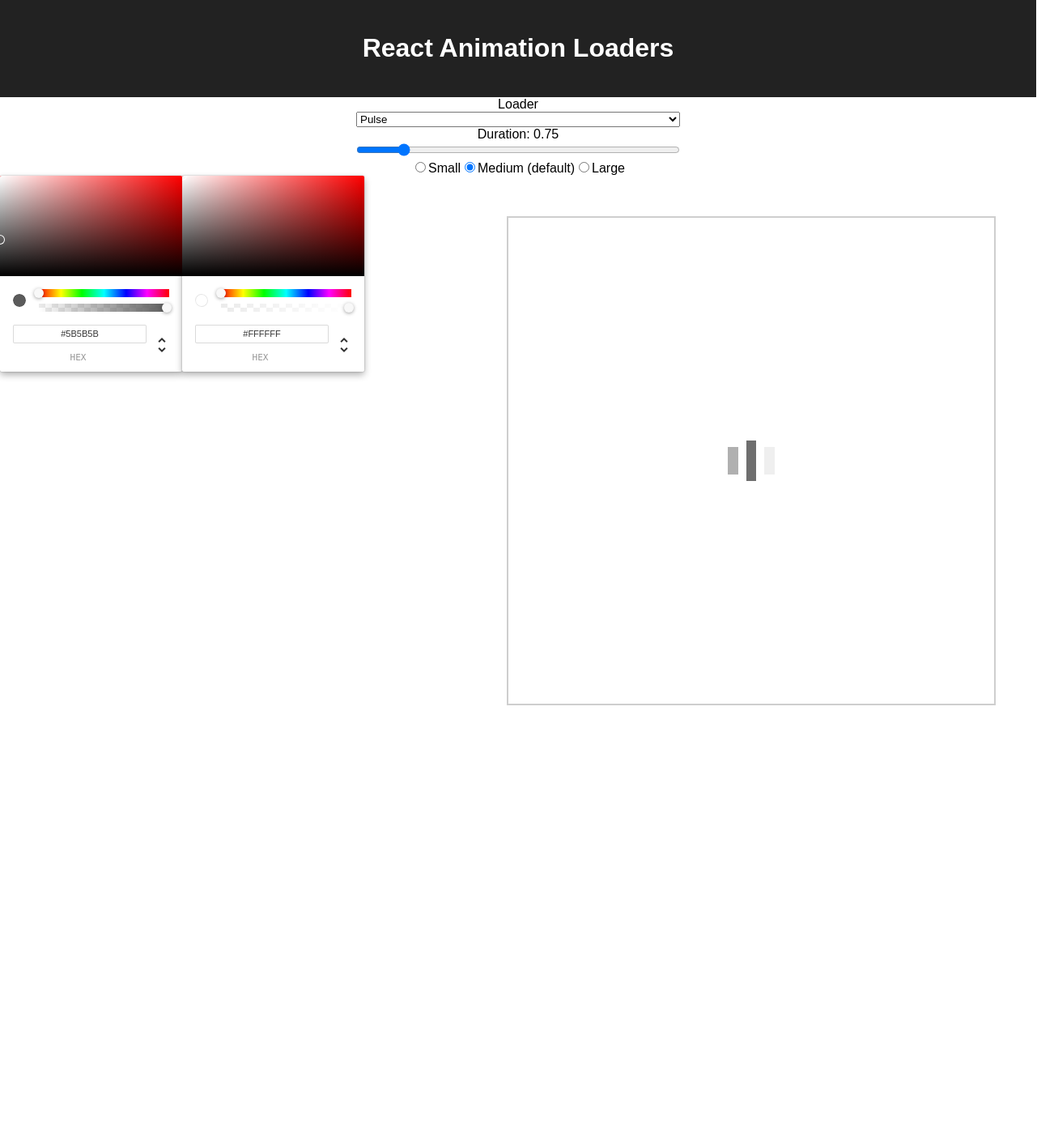
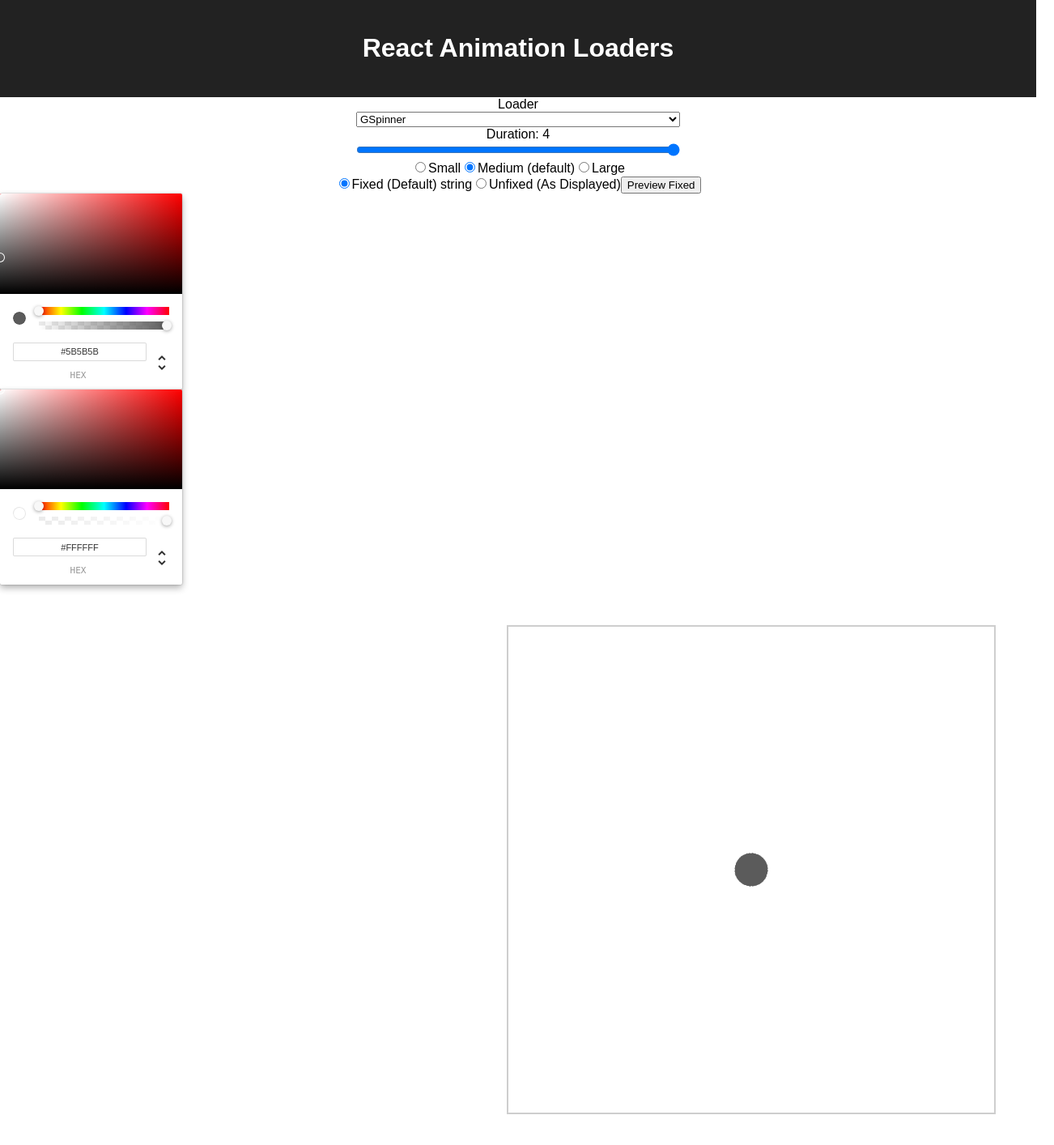
Before and after one commit to jefabrah/react-animation-loaders, a React (Create React App) app: page / in a window 1280 px wide. Shown: the top 1414 px of the page at 81% size, 1302 px wide, since content can reach past the window. Before the commit the page ends 871 px from the top, so only its background shows below. Built offline with nearby package versions, Linux system fonts and the light colour scheme.

Commit message:
isFixed options

```diff
--- a/src/App.js
+++ b/src/App.js
@@ -6,6 +6,7 @@ import getDefaultLoaderColors from './demo_components/get_default_loader_colors'
 import LoaderSize from './demo_components/LoaderSize';
 import LoaderColor from './demo_components/LoaderColor';
 import BackgroundColor from './demo_components/BackgroundColor';
+import LoaderFixed from './demo_components/LoaderFixed';
 
 import Blotty from './loaders/Blotty';
 import GSpinner from './loaders/GSpinner';
@@ -21,14 +22,17 @@ class App extends Component {
     this.handleSizeChange = this.handleSizeChange.bind(this);
     this.handleLoaderColorChange = this.handleLoaderColorChange.bind(this);
     this.handleBackgroundColorChange = this.handleBackgroundColorChange.bind(this);
-    const defaultLoader = 'Pulse';
+    this.handleFixed = this.handleFixed.bind(this);
+
+    const defaultLoader = 'GSpinner';
 
     this.state = {
       activeLoader: defaultLoader,
       activeDuration: getDefaultDuration(defaultLoader),
       activeSize: 'md',
       activeLoaderColor: getDefaultLoaderColors(defaultLoader)[0],
-      activeBackgroundColor: '#fff'
+      activeBackgroundColor: '#fff',
+      isFixed: 'true'
     };
   }
 
@@ -76,6 +80,11 @@ class App extends Component {
     this.setState({ activeBackgroundColor });
   }
 
+  handleFixed(e) {
+    const isFixed = e.target.value;
+    this.setState({ isFixed });
+  }
+
   render() {
     const activeLoader = this.state.activeLoader;
     const duration = this.state.activeDuration;
@@ -85,14 +94,16 @@ class App extends Component {
         <div className="App-header">
             <h1>React Animation Loaders</h1>
         </div>
-
+        <div className="controls">
           <LoaderSelect setLoader={this.handleActiveLoader}
           activeLoader={activeLoader}/>
           <LoaderDurationInput onDurationChange={this.handleSliderChange}
             duration={duration} activeLoader={activeLoader}/>
           <LoaderSize setSize={this.handleSizeChange} size={this.state.activeSize} />
+          <LoaderFixed setFixed={this.handleFixed} isFixed={this.state.isFixed} />
           <LoaderColor setColor={this.handleLoaderColorChange} color={this.state.activeLoaderColor}/>
           <BackgroundColor setColor={this.handleBackgroundColorChange} color={this.state.activeBackgroundColor}/>
+        </div>
 
         {/* LOADERS */}
         <div className="loaders">
@@ -100,6 +111,7 @@ class App extends Component {
             {/* G Spinner */}
           <GSpinner loading={activeLoader === 'GSpinner'}
             loaderColor={this.state.activeLoaderColor}
+            isFixed={this.state.isFixed && this.state.preview}
             backgroundColor={this.state.activeBackgroundColor}
             duration={duration} size={this.state.activeSize}>
             <span></span>
@@ -108,6 +120,7 @@ class App extends Component {
           {/* Blotty */}
           <Blotty loading={activeLoader === 'Blotty'}
             loaderColor={this.state.activeLoaderColor}
+            isFixed={this.state.isFixed && this.state.preview}
             backgroundColor={this.state.activeBackgroundColor}
             duration={duration} size={this.state.activeSize}>
             <span></span>
@@ -116,6 +129,7 @@ class App extends Component {
           {/* Pulse */}
           <Pulse loading={activeLoader === 'Pulse'}
             loaderColor={this.state.activeLoaderColor}
+            isFixed={this.state.isFixed && this.state.preview}
             backgroundColor={this.state.activeBackgroundColor}
             duration={duration} size={this.state.activeSize}>
             <span></span>
@@ -124,12 +138,14 @@ class App extends Component {
           {/* AMCDots */}
           <AMCDots loading={activeLoader === 'AMCDots'}
             loaderColor={this.state.activeLoaderColor}
+            isFixed={this.state.isFixed && this.state.preview}
             backgroundColor={this.state.activeBackgroundColor}
             duration={duration} size={this.state.activeSize}>
             <span></span>
           </AMCDots>
 
         </div>
+
       </div>
     )
   }
--- /dev/null
+++ b/src/demo_components/LoaderFixed.js
@@ -0,0 +1,23 @@
+import React from 'react';
+
+const LoaderFixed = ({ setFixed, isFixed, renderFixed }) => (
+
+  <div className="loader-fixed">
+    <label>
+    <input type="radio" value={true}
+            onChange={setFixed} checked={isFixed === 'true'} />
+      Fixed (Default) {typeof isFixed}
+    </label>
+
+    <label>
+      <input type="radio" value={false}
+            onChange={setFixed} checked={isFixed === 'false'} />
+      Unfixed (As Displayed)
+    </label>
+
+    <input type="button" value="Preview Fixed"
+          onClick={renderFixed} className="btn-preview"/>
+  </div>
+)
+
+export default LoaderFixed;
--- a/src/loaders/AMCDots.js
+++ b/src/loaders/AMCDots.js
@@ -2,13 +2,13 @@ import React from 'react';
 import { StyleRoot } from 'radium';
 import AMCDotsDetail from './AMCDotsDetail';
 
-const AMCDots = ({ loading, children, duration, size, loaderColor, backgroundColor }) => {
+const AMCDots = ({ loading, children, duration, size, loaderColor, backgroundColor, isFixed }) => {
   const key = `AMCDots${duration}${size}`;
 
   return loading ? (
     <StyleRoot key={key} style={{width: '100%', height: '100%'}}>
       <AMCDotsDetail loaderColor={loaderColor} backgroundColor={backgroundColor}
-        duration={duration} size={size}/>
+        duration={duration} size={size} isFixed={isFixed} />
     </StyleRoot>
   ) : children
 }
--- a/src/loaders/AMCDotsDetail.js
+++ b/src/loaders/AMCDotsDetail.js
@@ -3,7 +3,7 @@ import ConfiguredRadium from '../ConfiguredRadium';
 import Radium from 'radium';
 
 
-const AMCDotsDetail = ({ duration, size, loaderColor, backgroundColor }) => {
+const AMCDotsDetail = ({ duration, size, loaderColor, backgroundColor, isFixed }) => {
   // determine colors
   const colors = {
     loaderColor: '#222',
@@ -44,13 +44,24 @@ const AMCDotsDetail = ({ duration, size, loaderColor, backgroundColor }) => {
     '60%, 100%': { transform: 'scale(0)' }
   }, 'AMCDotPulse');
 
-  const amcDotsBoxStyles = {
+  let amcDotsBoxStyles = {
     height: '100%',
     width: '100%',
     display: 'flex',
     justifyContent: 'center',
     alignItems: 'center',
     backgroundColor: colors.backgroundColor
+  }
+
+  if (isFixed) {
+    amcDotsBoxStyles = Object.assign(amcDotsBoxStyles, {
+      top: '0px',
+      bottom: '0px',
+      left: '0px',
+      right: '0px',
+      position: 'fixed',
+      zIndex: '2147483638'
+    })
   }
 
   const amcDotLeftStyles = {
--- a/src/loaders/Blotty.js
+++ b/src/loaders/Blotty.js
@@ -2,13 +2,13 @@ import React from 'react';
 import { StyleRoot } from 'radium';
 import BlottyDetail from './BlottyDetail';
 
-const Blotty = ({ loading, children, duration, size, loaderColor, backgroundColor }) => {
+const Blotty = ({ loading, children, duration, size, loaderColor, backgroundColor, isFixed }) => {
   const key = `blotty${duration}${size}`;
 
   return loading ? (
     <StyleRoot key={key} style={{width: '100%', height: '100%'}}>
       <BlottyDetail loaderColor={loaderColor} backgroundColor={backgroundColor}
-        duration={duration} size={size}/>
+        duration={duration} size={size} isFixed={isFixed} />
     </StyleRoot>
   ) : children
 }
--- a/src/loaders/BlottyDetail.js
+++ b/src/loaders/BlottyDetail.js
@@ -3,7 +3,7 @@ import ConfiguredRadium from '../ConfiguredRadium';
 import Radium from 'radium';
 
 
-const Blotty = ({ duration, size, loaderColor, backgroundColor }) => {
+const Blotty = ({ duration, size, loaderColor, backgroundColor, isFixed }) => {
   // determine colors
   const colors = {
     loaderColor: '#797979',
@@ -76,12 +76,23 @@ const Blotty = ({ duration, size, loaderColor, backgroundColor }) => {
   }, 'BlotSL');
 
 
-  const blottyBoxStyles = {
+  let blottyBoxStyles = {
     height: '100%',
     width: '100%',
     position: 'relative',
     minHeight: '100px',
     backgroundColor: backgroundColor
+  }
+
+  if (isFixed) {
+    blottyBoxStyles = Object.assign(blottyBoxStyles, {
+      top: '0px',
+      bottom: '0px',
+      left: '0px',
+      right: '0px',
+      position: 'fixed',
+      zIndex: '2147483638'
+    })
   }
 
   const blottyLRStyles = {
--- a/src/loaders/GSpinner.js
+++ b/src/loaders/GSpinner.js
@@ -2,13 +2,13 @@ import React from 'react';
 import { StyleRoot } from 'radium';
 import GSpinnerDetail from './GSpinnerDetail';
 
-const GSpinner = ({ loading, children, duration, size, loaderColor, backgroundColor }) => {
+const GSpinner = ({ loading, children, duration, size, loaderColor, backgroundColor, isFixed }) => {
   const key = `GSpinner${duration}${size}`;
 
   return loading ? (
     <StyleRoot key={key} style={{width: '100%', height: '100%'}}>
       <GSpinnerDetail loaderColor={loaderColor} backgroundColor={backgroundColor}
-        duration={duration} size={size} />
+        duration={duration} size={size} isFixed={isFixed} />
     </StyleRoot>
   ) : children
 }
--- a/src/loaders/GSpinnerDetail.js
+++ b/src/loaders/GSpinnerDetail.js
@@ -2,7 +2,7 @@ import React from 'react';
 import ConfiguredRadium from '../ConfiguredRadium';
 import Radium from 'radium';
 
-const GSpinnerDetail = ({ duration, size, loaderColor, backgroundColor }) => {
+const GSpinnerDetail = ({ duration, size, loaderColor, backgroundColor, isFixed }) => {
   // determine colors
   const colors = {
     loaderColor: '#cecece',
@@ -169,11 +169,22 @@ const GSpinnerDetail = ({ duration, size, loaderColor, backgroundColor }) => {
 
 
   // STYLING
-  const gSpinnerWrapperStyles = {
+  let gSpinnerWrapperStyles = {
     position: 'relative',
     width: '100%',
     height: '100%',
     backgroundColor: colors.backgroundColor
+  }
+
+  if (isFixed) {
+    gSpinnerWrapperStyles = Object.assign(gSpinnerWrapperStyles, {
+      top: '0px',
+      bottom: '0px',
+      left: '0px',
+      right: '0px',
+      position: 'fixed',
+      zIndex: '2147483638'
+    })
   }
 
   const gSpinnerBoxStyles = {
--- a/src/loaders/Pulse.js
+++ b/src/loaders/Pulse.js
@@ -2,13 +2,13 @@ import React from 'react';
 import { StyleRoot } from 'radium';
 import PulseDetail from './PulseDetail';
 
-const Pulse = ({ loading, children, duration, size, loaderColor, backgroundColor }) => {
+const Pulse = ({ loading, children, duration, size, loaderColor, backgroundColor, isFixed }) => {
   const key = `pulse${duration}${size}`;
 
   return loading ? (
     <StyleRoot key={key} style={{width: '100%', height: '100%'}}>
       <PulseDetail loaderColor={loaderColor} backgroundColor={backgroundColor}
-        duration={duration} size={size} />
+        duration={duration} size={size} isFixed={isFixed} />
     </StyleRoot>
   ) : children
 }
--- a/src/loaders/PulseDetail.js
+++ b/src/loaders/PulseDetail.js
@@ -3,7 +3,7 @@ import ConfiguredRadium from '../ConfiguredRadium';
 import Radium from 'radium';
 
 
-const PulseDetail = ({ duration, size, loaderColor, backgroundColor }) => {
+const PulseDetail = ({ duration, size, loaderColor, backgroundColor, isFixed }) => {
   // determine colors
   const colors = {
     loaderColor: '#5b5b5b',
@@ -45,13 +45,24 @@ const PulseDetail = ({ duration, size, loaderColor, backgroundColor }) => {
     '50%': { background: colors.loaderColor }
   }, 'pulse');
 
-  const pulseBoxStyles = {
+  let pulseBoxStyles = {
     width: '100%',
     height: '100%',
     display: 'flex',
     justifyContent: 'center',
     alignItems: 'center',
     backgroundColor: colors.backgroundColor
+  }
+
+  if (isFixed) {
+    pulseBoxStyles = Object.assign(pulseBoxStyles, {
+      top: '0px',
+      bottom: '0px',
+      left: '0px',
+      right: '0px',
+      position: 'fixed',
+      zIndex: '2147483638'
+    })
   }
 
   const pulseLeftStyles = {
```
Lines whose indentation alone changed are shown as unchanged.
